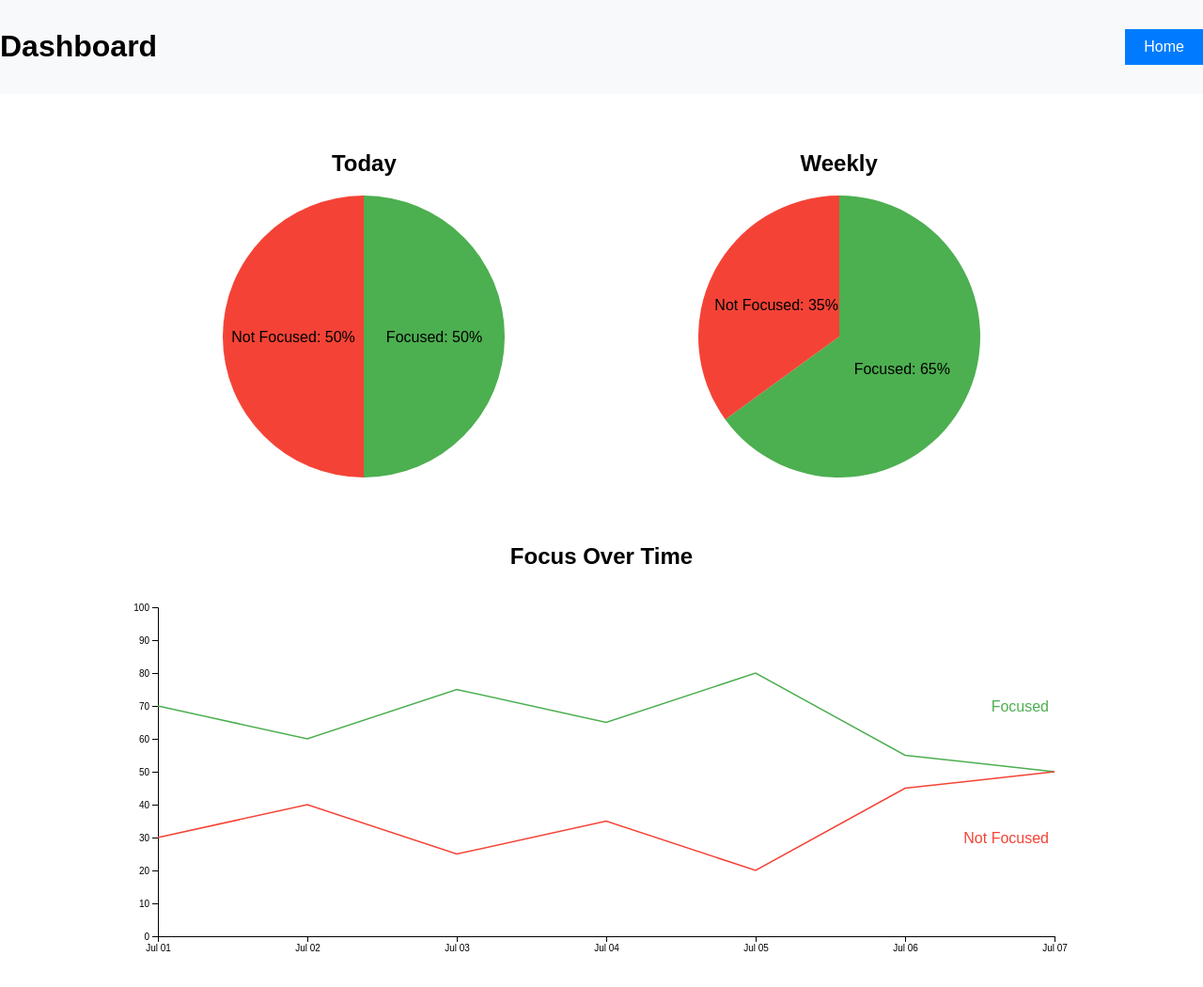
After one commit to salehundamaamani/brainy-bits-ai, a Flask app: page /dashboard in a window 1280 px wide. The commit adds this page. Shown: the whole page at 94% size. Run offline with Flask 3, Linux system fonts and the light colour scheme.

Commit message:
Aamani 1st push

```diff
--- a/app.py
+++ b/app.py
@@ -2,7 +2,7 @@ import os
 import cv2
 import dlib
 import numpy as np
-from flask import Flask, render_template, Response
+from flask import Flask, render_template, Response, jsonify
 import pandas as pd
 from imutils import face_utils
 from scipy.ndimage import zoom
@@ -25,6 +25,23 @@ def classroom_monitoring():
 @app.route('/video_feed')
 def video_feed():
     return Response(generate_frames(), mimetype='multipart/x-mixed-replace; boundary=frame')
+
+@app.route('/dashboard')
+def dashboard():
+    return render_template('dashboard.html')
+
+@app.route('/data')
+def get_data():
+    data = []
+    with open('data.csv') as csvfile:
+        reader = csv.DictReader(csvfile)
+        for row in reader:
+            data.append({
+                'date': row['date'],
+                'focused': int(row['focused']),
+                'not_focused': int(row['not_focused'])
+            })
+    return jsonify(data)
 
 def generate_frames():
     # Load data from CSV (example)
@@ -316,5 +333,6 @@ def student_list():
     ]
     return render_template('student_list.html', students=students)
 
+
 if __name__ == '__main__':
     app.run(debug=True)
--- /dev/null
+++ b/data.csv
@@ -0,0 +1,8 @@
+date,focused,not_focused
+2024-07-01,70,30
+2024-07-02,60,40
+2024-07-03,75,25
+2024-07-04,65,35
+2024-07-05,80,20
+2024-07-06,55,45
+2024-07-07,50,50
--- /dev/null
+++ b/static/css/styles.css
@@ -0,0 +1,59 @@
+body {
+    font-family: Arial, sans-serif;
+    margin: 0;
+    padding: 0;
+    display: flex;
+    flex-direction: column;
+    align-items: center;
+}
+
+header {
+    width: 100%;
+    display: flex;
+    justify-content: space-between;
+    align-items: center;
+    background-color: #f8f9fa;
+    padding: 10px;
+}
+
+#homeButton {
+    background-color: #007bff;
+    color: white;
+    border: none;
+    padding: 10px 20px;
+    cursor: pointer;
+    font-size: 16px;
+}
+
+#homeButton:hover {
+    background-color: #0056b3;
+}
+
+main {
+    width: 80%;
+    padding: 20px;
+    text-align: center;
+}
+
+.chart-container {
+    display: inline-block;
+    width: 45%;
+    margin: 20px;
+    vertical-align: top;
+}
+
+.pie-chart {
+    width: 300px;
+    height: 300px;
+    margin: 0 auto;
+}
+
+#lineChartContainer {
+    width: 100%;
+    margin-top: 50px;
+}
+
+#lineChart {
+    width: 100%;
+    height: 400px;
+}
--- /dev/null
+++ b/static/js/script.js
@@ -0,0 +1,128 @@
+document.addEventListener('DOMContentLoaded', function() {
+    fetch('/data')
+        .then(response => response.json())
+        .then(data => {
+            // Prepare pie chart data for today (latest entry)
+            let todayData = data[data.length - 1];
+            let todayPieData = [
+                { label: "Focused", value: todayData.focused },
+                { label: "Not Focused", value: todayData.not_focused }
+            ];
+
+            // Prepare pie chart data for weekly average
+            let weeklyData = data.slice(-7);
+            let weeklyFocused = d3.mean(weeklyData, d => d.focused);
+            let weeklyNotFocused = 100 - weeklyFocused;
+            let weeklyPieData = [
+                { label: "Focused", value: weeklyFocused },
+                { label: "Not Focused", value: weeklyNotFocused }
+            ];
+
+            // Draw pie charts
+            drawPieChart('#todayChart', todayPieData);
+            drawPieChart('#weeklyChart', weeklyPieData);
+
+            // Draw line chart
+            drawLineChart(data);
+
+            // Home button click event
+            document.getElementById('homeButton').addEventListener('click', function() {
+                window.location.href = '/'; // Change this to your home page URL
+            });
+        });
+
+    function drawPieChart(selector, data) {
+        let width = 300, height = 300, radius = Math.min(width, height) / 2;
+        let svg = d3.select(selector)
+            .append('svg')
+            .attr('width', width)
+            .attr('height', height)
+            .append('g')
+            .attr('transform', `translate(${width / 2}, ${height / 2})`);
+
+        let color = d3.scaleOrdinal(['#4caf50', '#f44336']);
+        let pie = d3.pie().value(d => d.value);
+        let path = d3.arc().outerRadius(radius).innerRadius(0);
+
+        let arc = svg.selectAll('arc')
+            .data(pie(data))
+            .enter()
+            .append('g')
+            .attr('class', 'arc');
+
+        arc.append('path')
+            .attr('d', path)
+            .attr('fill', d => color(d.data.label));
+
+        arc.append('text')
+            .attr('transform', d => `translate(${path.centroid(d)})`)
+            .attr('dy', '0.35em')
+            .attr('text-anchor', 'middle')
+            .text(d => `${d.data.label}: ${d.data.value}%`);
+    }
+
+    function drawLineChart(data) {
+        let margin = { top: 20, right: 30, bottom: 30, left: 40 };
+        let width = document.getElementById('lineChartContainer').clientWidth - margin.left - margin.right;
+        let height = 400 - margin.top - margin.bottom;
+
+        let svg = d3.select('#lineChart')
+            .attr('width', width + margin.left + margin.right)
+            .attr('height', height + margin.top + margin.bottom)
+            .append('g')
+            .attr('transform', `translate(${margin.left},${margin.top})`);
+
+        let x = d3.scaleTime()
+            .domain(d3.extent(data, d => new Date(d.date)))
+            .range([0, width]);
+
+        let y = d3.scaleLinear()
+            .domain([0, 100])
+            .range([height, 0]);
+
+        let lineFocused = d3.line()
+            .x(d => x(new Date(d.date)))
+            .y(d => y(d.focused));
+
+        let lineNotFocused = d3.line()
+            .x(d => x(new Date(d.date)))
+            .y(d => y(d.not_focused));
+
+        svg.append('g')
+            .attr('transform', `translate(0,${height})`)
+            .call(d3.axisBottom(x).ticks(d3.timeDay.every(1)).tickFormat(d3.timeFormat('%b %d')));
+
+        svg.append('g')
+            .call(d3.axisLeft(y));
+
+        svg.append('path')
+            .datum(data)
+            .attr('fill', 'none')
+            .attr('stroke', '#4caf50')
+            .attr('stroke-width', 1.5)
+            .attr('d', lineFocused);
+
+        svg.append('path')
+            .datum(data)
+            .attr('fill', 'none')
+            .attr('stroke', '#f44336')
+            .attr('stroke-width', 1.5)
+            .attr('d', lineNotFocused);
+
+        svg.append('text')
+            .attr('x', width - 6)
+            .attr('y', y(data[0].focused))
+            .attr('dy', '.35em')
+            .attr('text-anchor', 'end')
+            .style('fill', '#4caf50')
+            .text('Focused');
+
+        svg.append('text')
+            .attr('x', width - 6)
+            .attr('y', y(data[0].not_focused))
+            .attr('dy', '.35em')
+            .attr('text-anchor', 'end')
+            .style('fill', '#f44336')
+            .text('Not Focused');
+    }
+});
--- /dev/null
+++ b/templates/dashboard.html
@@ -0,0 +1,31 @@
+<!DOCTYPE html>
+<html lang="en">
+<head>
+    <meta charset="UTF-8">
+    <meta name="viewport" content="width=device-width, initial-scale=1.0">
+    <title>Dashboard</title>
+    <link rel="stylesheet" href="{{ url_for('static', filename='css/styles.css') }}">
+    <script src="https://d3js.org/d3.v7.min.js"></script>
+</head>
+<body>
+    <header>
+        <h1>Dashboard</h1>
+        <button id="homeButton">Home</button>
+    </header>
+    <main>
+        <div class="chart-container">
+            <h2>Today</h2>
+            <div id="todayChart" class="pie-chart"></div>
+        </div>
+        <div class="chart-container">
+            <h2>Weekly</h2>
+            <div id="weeklyChart" class="pie-chart"></div>
+        </div>
+        <div id="lineChartContainer">
+            <h2>Focus Over Time</h2>
+            <svg id="lineChart"></svg>
+        </div>
+    </main>
+    <script src="{{ url_for('static', filename='js/script.js') }}"></script>
+</body>
+</html>
--- a/templates/index.html
+++ b/templates/index.html
@@ -58,6 +58,7 @@
         <ul>
             <li><a href="/classroom_monitoring">Classroom Monitoring</a></li>
             <li><a href="/student_list">Student List</a></li>
+            <li><a href="/dashboard">Dashboard</a></li>
         </ul>
     </div>
 </body>
```
